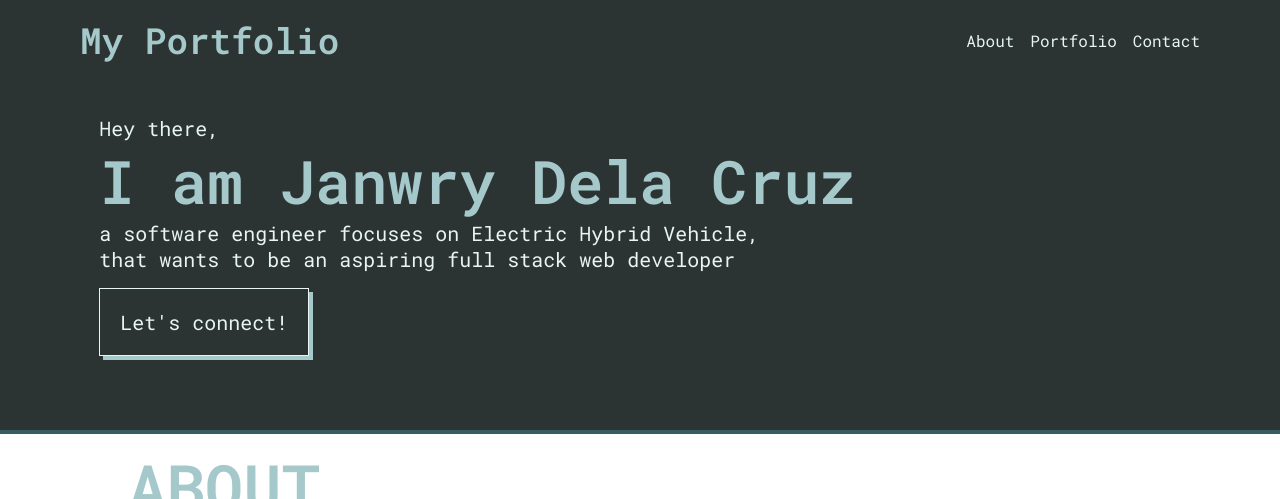
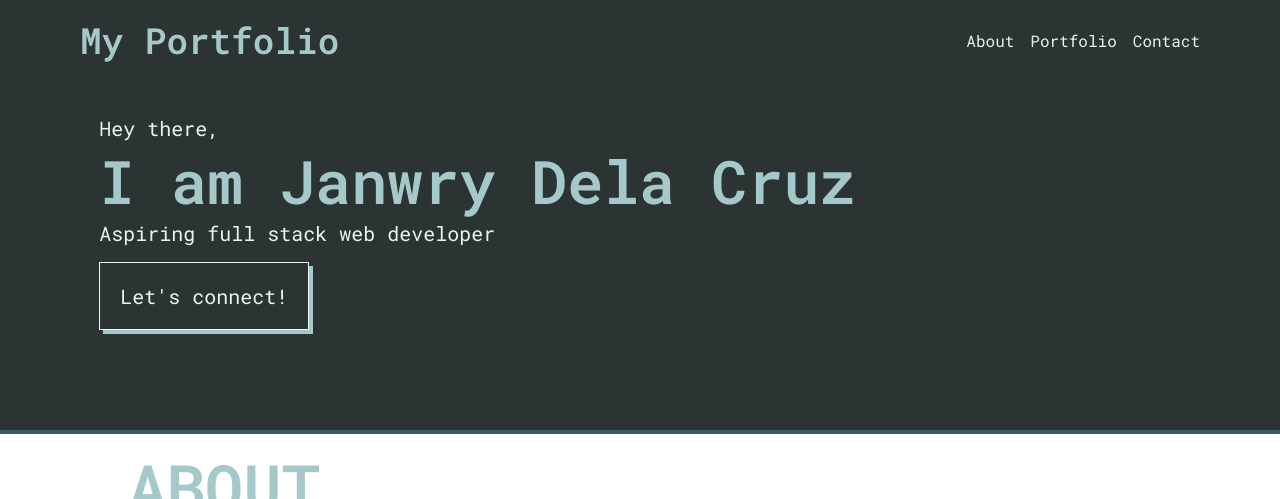
Before and after one commit to janwry26/myPortfolio, a plain HTML site: page outlines/index.html in a window 1280 px wide. Shown: the top 499 px of the page. Drawn offline with nearby package versions, Linux system fonts and the light colour scheme; a script that the page names is missing.

Commit message:
change info on hero sectiion

```diff
--- a/outlines/index.html
+++ b/outlines/index.html
@@ -65,7 +65,7 @@
           <div class="hero-text-container" data-aos="fade-up">
             <p>Hey there,</p>
             <h2>I am Janwry Dela Cruz</h2>
-            <p>a software engineer focuses on Electric Hybrid Vehicle, <br>that wants to be an aspiring full stack web developer</p>
+            <p> Aspiring full stack web developer</p>
           </div>
           <a href="#contact" class="hero-button" data-aos="fade-up">Let's connect!</a>
         </div>
```
